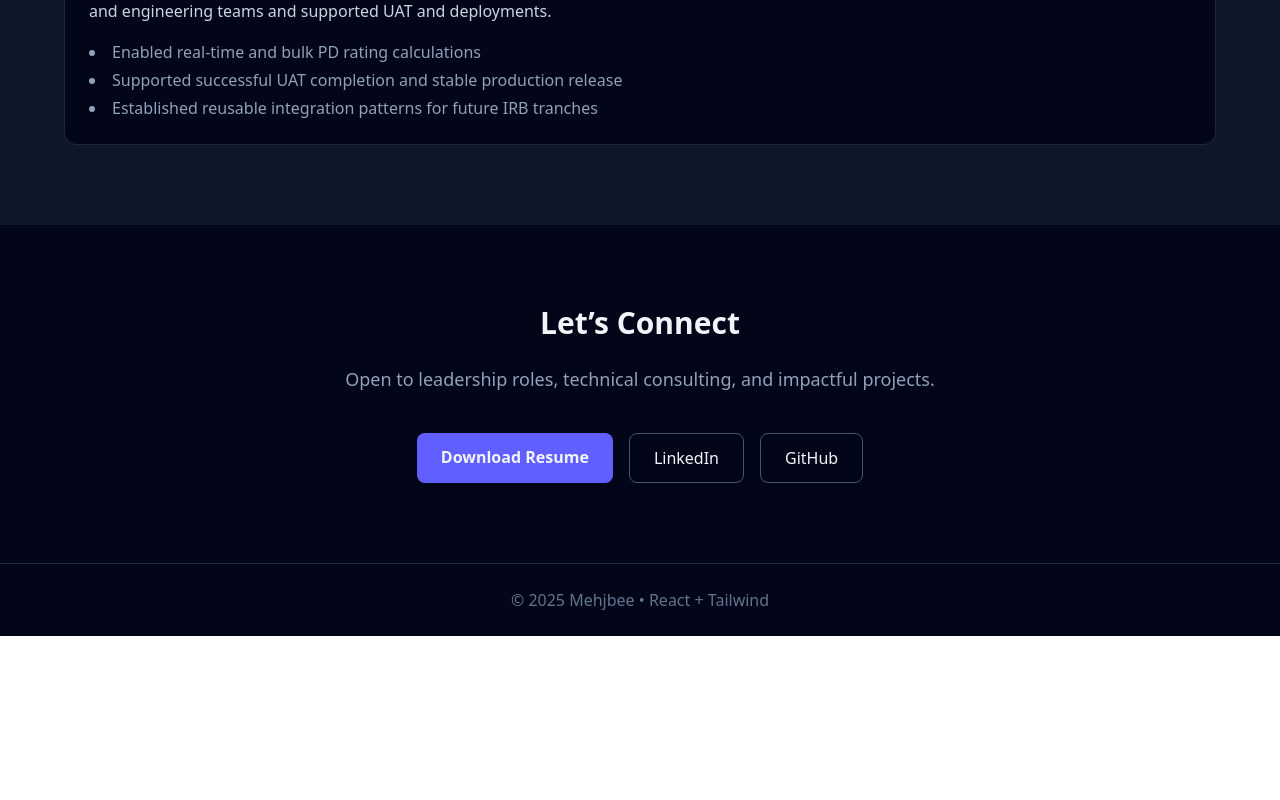
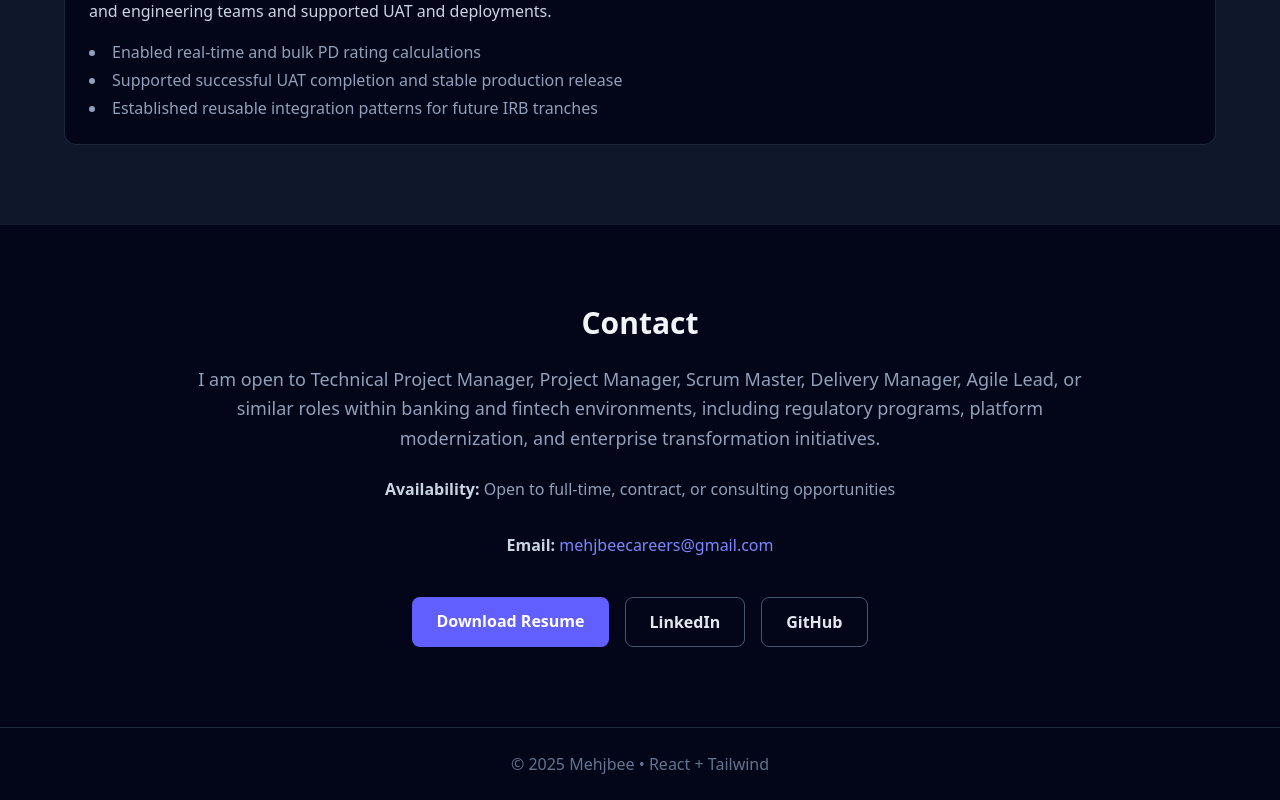
Before and after one commit to mehjbee0506/mehjbee-portfolio, a React (Vite) app: page / in a window 1280 px wide. Shown: the part 3565-4365 px from the top of the page. Before the commit the page ends 4201 px from the top, so only its background shows below. Built offline with nearby package versions, Linux system fonts and the light colour scheme.

Commit message:
Add email contact and availability to contact section

```diff
--- a/src/components/Contact.jsx
+++ b/src/components/Contact.jsx
@@ -2,24 +2,64 @@ export default function Contact() {
   return (
     <section id="contact" className="py-20 px-6">
       <div className="max-w-4xl mx-auto text-center">
-        <h3 className="text-3xl font-bold mb-6">Let’s Connect</h3>
+        <h2 className="text-3xl font-bold mb-6">Contact</h2>
 
-        <p className="text-lg text-slate-400 mb-10">
-          Open to leadership roles, technical consulting, and impactful projects.
+        <p className="text-lg text-slate-400 mb-6 leading-relaxed">
+          I am open to Technical Project Manager, Project Manager, Scrum Master,
+          Delivery Manager, Agile Lead, or similar roles within banking and
+          fintech environments, including regulatory programs, platform
+          modernization, and enterprise transformation initiatives.
         </p>
 
-        <div className="flex flex-wrap gap-4 justify-center">
-          <a href="/resume.pdf" target="_blank" className="bg-indigo-500 px-6 py-3 rounded-lg font-semibold hover:bg-indigo-600">
+        {/* Availability */}
+        <p className="text-md text-slate-400 mb-8">
+          <span className="font-semibold text-slate-300">Availability:</span>{" "}
+          Open to full-time, contract, or consulting opportunities
+        </p>
+
+        {/* Contact Details */}
+        <div className="mb-10">
+          <p className="text-slate-300">
+            <span className="font-semibold">Email:</span>{" "}
+            <a
+              href="mailto:mehjbeecareers@gmail.com"
+              className="text-indigo-400 hover:underline"
+            >
+              mehjbeecareers@gmail.com
+            </a>
+          </p>
+        </div>
+
+        {/* CTAs */}
+        <div className="flex flex-wrap justify-center gap-4">
+          <a
+            href="/resume.pdf"
+            target="_blank"
+            rel="noopener noreferrer"
+            className="bg-indigo-500 px-6 py-3 rounded-lg font-semibold text-white hover:bg-indigo-600 transition"
+          >
             Download Resume
           </a>
-          <a href="https://www.linkedin.com/in/mehjbee/" target="_blank" className="border border-slate-600 px-6 py-3 rounded-lg hover:bg-slate-800">
+
+          <a
+            href="https://www.linkedin.com/in/mehjbee/"
+            target="_blank"
+            rel="noopener noreferrer"
+            className="border border-slate-600 px-6 py-3 rounded-lg font-semibold text-slate-200 hover:bg-slate-800 transition"
+          >
             LinkedIn
           </a>
-          <a href="https://github.com" target="_blank" className="border border-slate-600 px-6 py-3 rounded-lg hover:bg-slate-800">
+
+          <a
+            href="https://github.com/"
+            target="_blank"
+            rel="noopener noreferrer"
+            className="border border-slate-600 px-6 py-3 rounded-lg font-semibold text-slate-200 hover:bg-slate-800 transition"
+          >
             GitHub
           </a>
         </div>
       </div>
     </section>
-  )
+  );
 }
--- a/src/components/Intro.jsx
+++ b/src/components/Intro.jsx
@@ -1,4 +1,4 @@
-import { motion } from "framer-motion"
+import { motion } from "framer-motion";
 
 export default function Intro() {
   return (
@@ -11,23 +11,30 @@ export default function Intro() {
       >
         {/* Headline */}
         <p className="text-indigo-400 font-semibold tracking-wide uppercase">
-           Technical Project Manager | Banking & Fintech
+          Technical Project Manager | Banking & Fintech
         </p>
 
         <h1 className="mt-4 text-5xl md:text-6xl font-extrabold tracking-tight">
-          Driving regulatory delivery.<br />
+          Driving regulatory delivery.
+          <br />
           Modernizing banking platforms.
         </h1>
 
         <p className="mt-6 text-lg text-slate-400 leading-relaxed">
-          I lead complex banking and fintech programs as a Technical Project Manager, driving end-to-end delivery using Agile and hybrid methodologies while owning planning, execution, risk management, and stakeholder coordination across cross-functional teams.
+          I lead complex banking and fintech programs as a Technical Project
+          Manager, driving end-to-end delivery using Agile and hybrid
+          methodologies while owning planning, execution, risk management, and
+          stakeholder coordination across cross-functional teams.
         </p>
 
         {/* STATS */}
         <div className="mt-10 grid grid-cols-1 sm:grid-cols-3 gap-6 text-center">
           {[
             { value: "8+", label: "Years Experience" },
-            { value: "13+", label: "Enterprise and Regulatory Programs Delivered" },
+            {
+              value: "13+",
+              label: "Enterprise and Regulatory Programs Delivered",
+            },
             { value: "8+", label: "Cross-Functional Teams Led" },
           ].map((stat, idx) => (
             <motion.div
@@ -40,9 +47,7 @@ export default function Intro() {
               <div className="text-3xl font-bold text-indigo-400">
                 {stat.value}
               </div>
-              <div className="mt-2 text-slate-400">
-                {stat.label}
-              </div>
+              <div className="mt-2 text-slate-400">{stat.label}</div>
             </motion.div>
           ))}
         </div>
@@ -69,6 +74,7 @@ export default function Intro() {
           </a>
         </motion.div>
       </motion.div>
+      <br></br>
     </section>
-  )
+  );
 }
```
